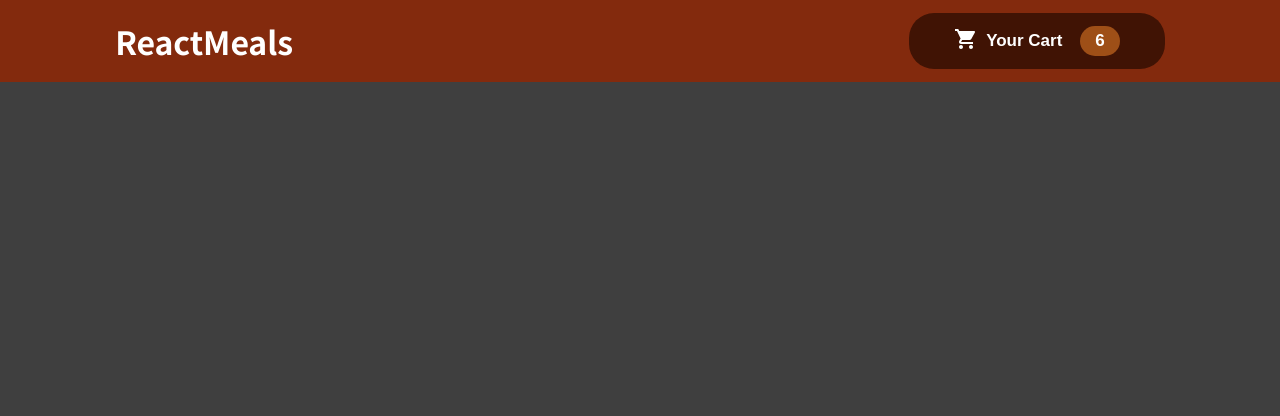
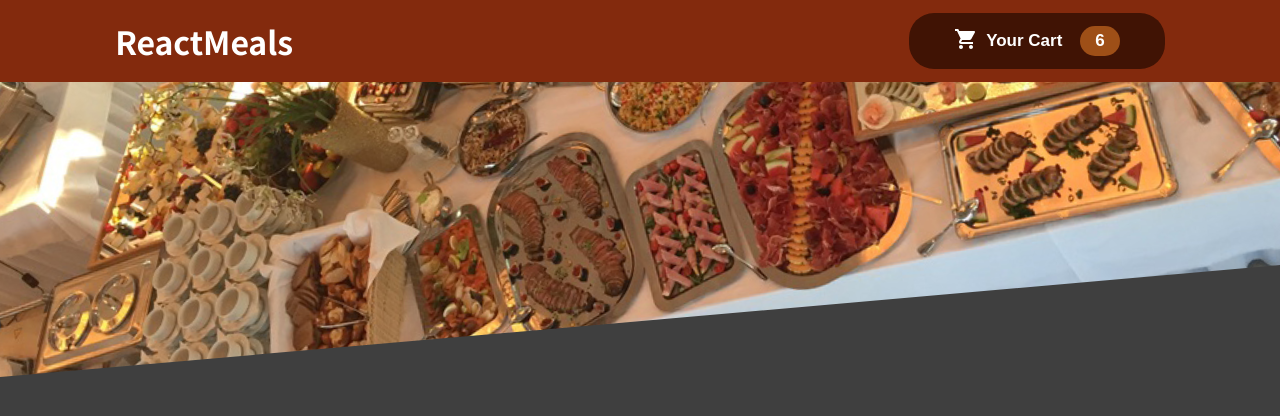
Before and after one commit to kheemchandra/simple-react-cart-app-modified-1, a React (Create React App) app: page / in a window 1280 px wide. Shown: the top 416 px of the page. Built offline with nearby package versions, Linux system fonts and the light colour scheme.

Commit message:
hero section is added

```diff
--- a/src/App.js
+++ b/src/App.js
@@ -1,11 +1,13 @@
 import React, { Fragment } from 'react';
 
 import Header from './components/Header/Header';
+import Hero from './components/Hero/Hero';
 
 function App() {
   return (
     <Fragment>
       <Header />
+      <Hero />
     </Fragment>
   );
 }
--- a/src/components/Header/Header.module.css
+++ b/src/components/Header/Header.module.css
@@ -10,6 +10,7 @@
   align-items: center;
   padding-block: 2.5rem;
   padding: 1.3rem 9vw;
+  z-index: 500;
 }
 
 .header h1{
--- /dev/null
+++ b/src/components/Hero/Hero.js
@@ -0,0 +1,11 @@
+import mealsImage from '../../assets/meals.jpg';
+
+import classes from './Hero.module.css';
+
+const Hero = () => {
+  return <div className={classes.hero}>
+    <img src={mealsImage} alt='So many delicious food around here!' />
+  </div>
+};
+
+export default Hero;
--- /dev/null
+++ b/src/components/Hero/Hero.module.css
@@ -0,0 +1,12 @@
+.hero {
+  height: 38rem;
+  width: 100%;
+  overflow: hidden;
+}
+
+.hero img {
+  width: 110%;
+  height: 100%;
+  object-fit: cover;
+  transform: rotateZ(-5deg) translateX(-3rem)  translateY(-6.5rem);
+}
```
